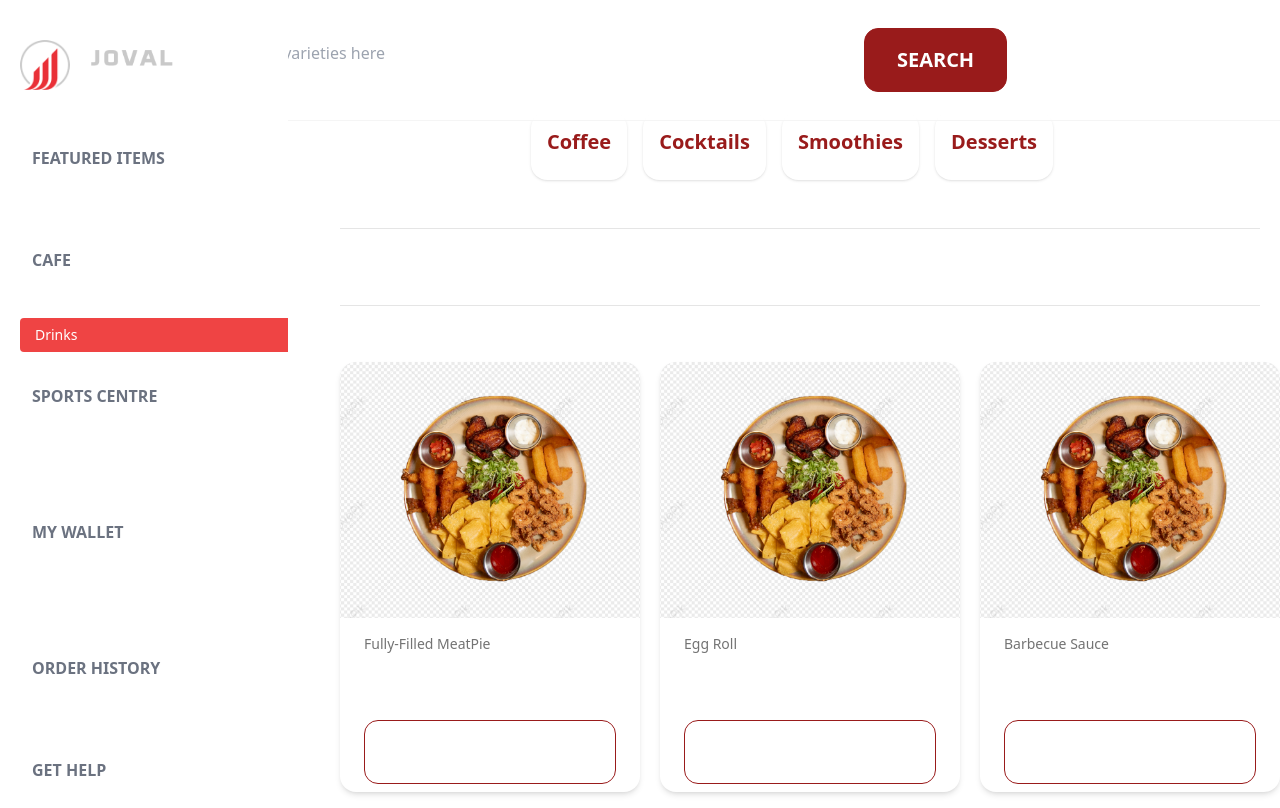
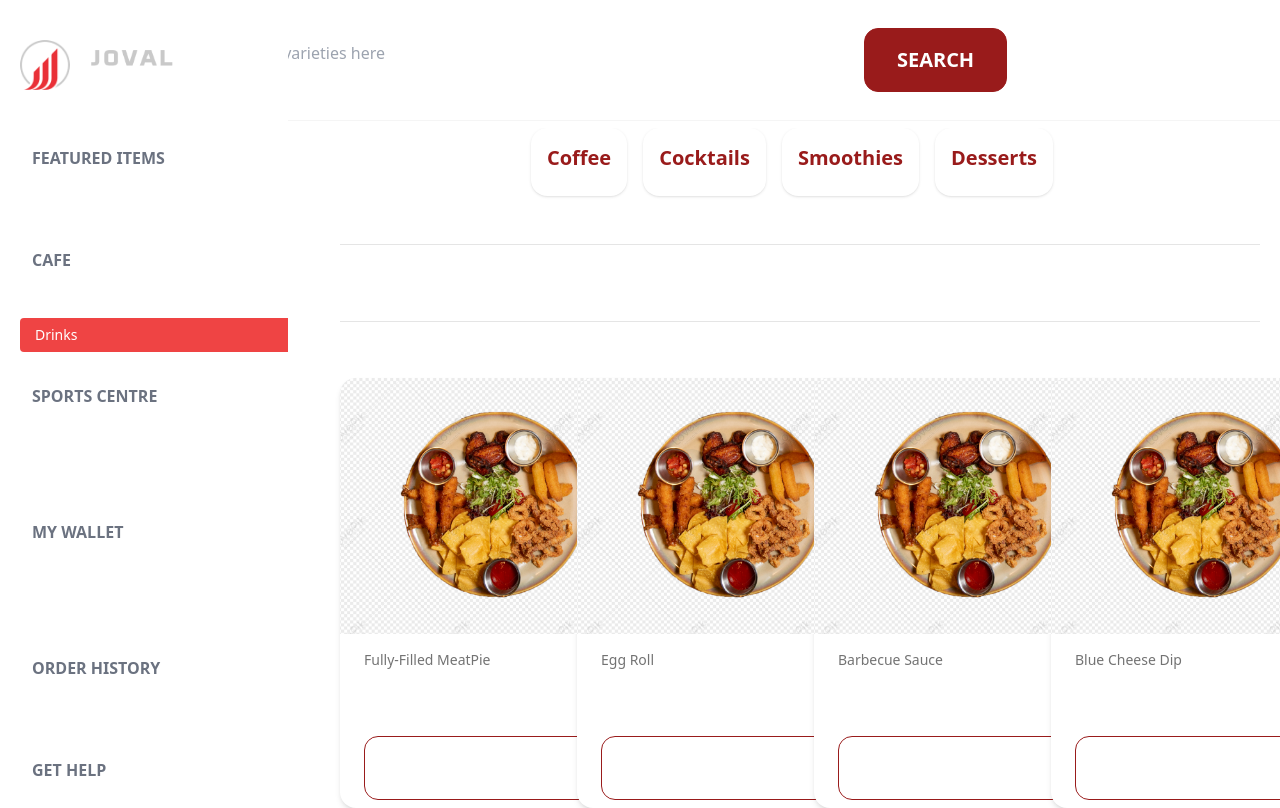
Before and after one commit to LottaCodr/Joval-main, a Next.js app: page /users/Screens/Cafe/Drinks in a window 1280 px wide. Shown: the top 808 px of the page. Built offline with nearby package versions, Linux system fonts and the light colour scheme.

Commit message:
Layout Completed

```diff
--- a/app/users/Screens/Cafe/Drinks/Drinks.tsx
+++ b/app/users/Screens/Cafe/Drinks/Drinks.tsx
@@ -7,7 +7,7 @@ import Categories from "../../../components/Categories";
 const Drinks = () => {
   return (
     <>
-     <section className=" justify-center items-center  ">
+     <section className=" w-auto justify-center  ">
       {/* Category Navigation */}
       <div className="mb-8">
         <div className=" container flex w-screen sm:w-auto justify-center   ">
@@ -25,7 +25,7 @@ const Drinks = () => {
         <Separator />
 
 
-        <div className="grid   sm:grid-cols-2 md:grid-cols-3 lg:grid-cols-4  w-screen pt-4  gap-10 lg:gap-0 md:gap-5  ">
+        <div className="grid grid-cols-4 gap-4  pt-4 lg:gap-7 md:gap-5  ">
           {FEATURED_ITEMS.map((item) => (
             <CardItems
               // key={item.id} // Crucial for React optimization
--- a/app/users/Screens/Cafe/Meals/Meals.tsx
+++ b/app/users/Screens/Cafe/Meals/Meals.tsx
@@ -8,7 +8,7 @@ import { Separator } from "@/components/ui/separator";
 
 const Meals = () => {
   return (
-    <section className="  justify-center items-center overflow-auto">
+    <section className=" w-auto mb-5 ">
       {/* Category Navigation */}
       <div className=" mb-8">
 
@@ -23,7 +23,7 @@ const Meals = () => {
       <Separator />
         <h2 className="text-4xl font-bold text-white mb-4 pl-4  h-[60px] p-4 rounded-t-lg">Meals</h2>
         <Separator />
-        <div className="grid   sm:grid-cols-2 md:grid-cols-3 lg:grid-cols-4  w-screen pt-4  gap-10 lg:gap-0 md:gap-5 ">
+        <div className="grid lg:grid-cols-4  gap-4  pt-4 lg:gap-7 md:gap-5  ">
           {FEATURED_ITEMS.map((item) => (
             <CardItems
               // key={item.id} // Crucial for React optimization
--- a/app/users/layout.tsx
+++ b/app/users/layout.tsx
@@ -42,7 +42,7 @@ export default function DocsLayout({ children }: DocsLayoutProps) {
           {" "}
           <Topnav />
         </div>
-        <main className=" px-5 ml-80 overflow-hidden mt-28">
+        <main className=" px-5 ml-80 overflow-hidden mt-32">
           {children}
         </main>
       </div>
```
